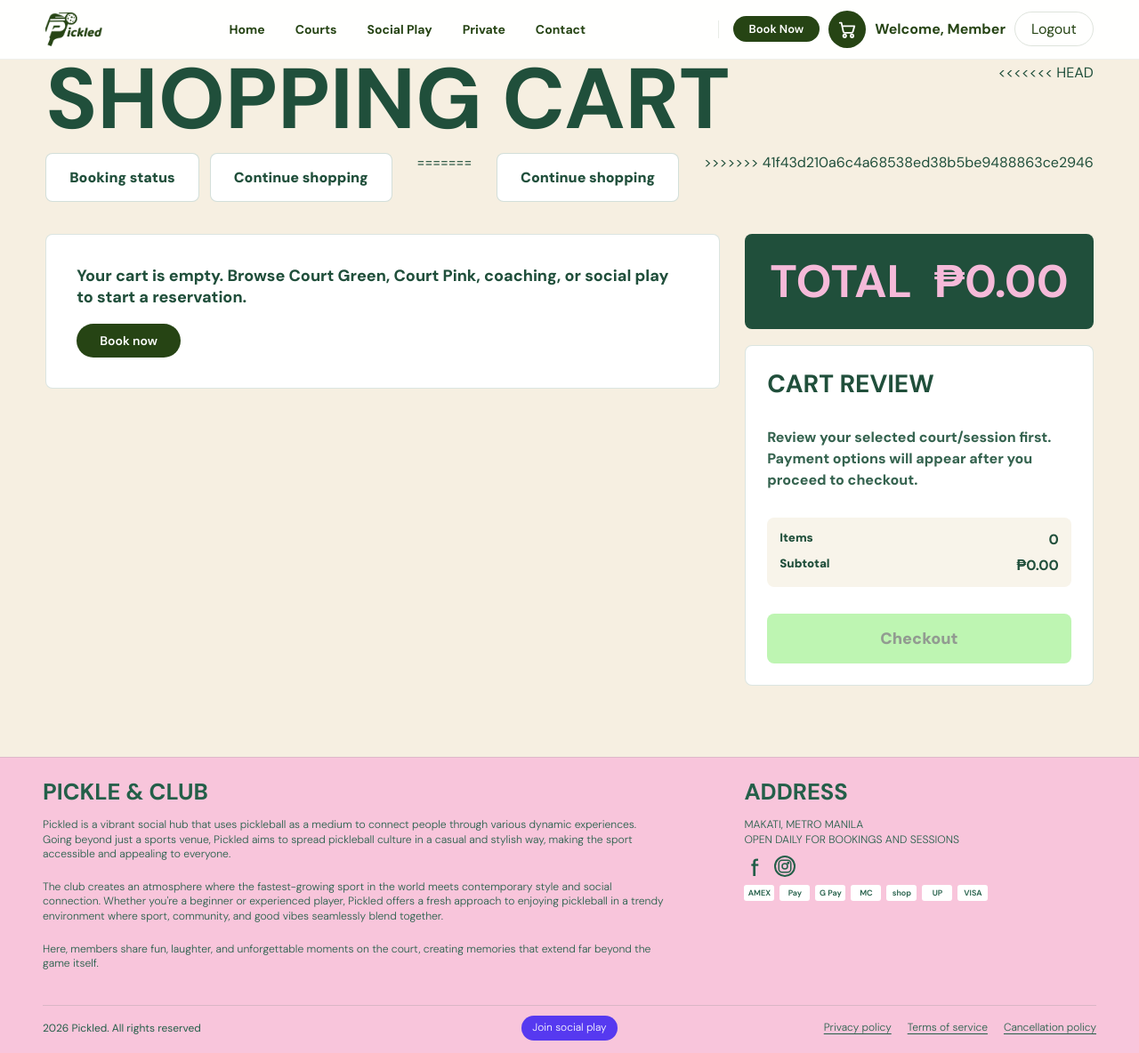
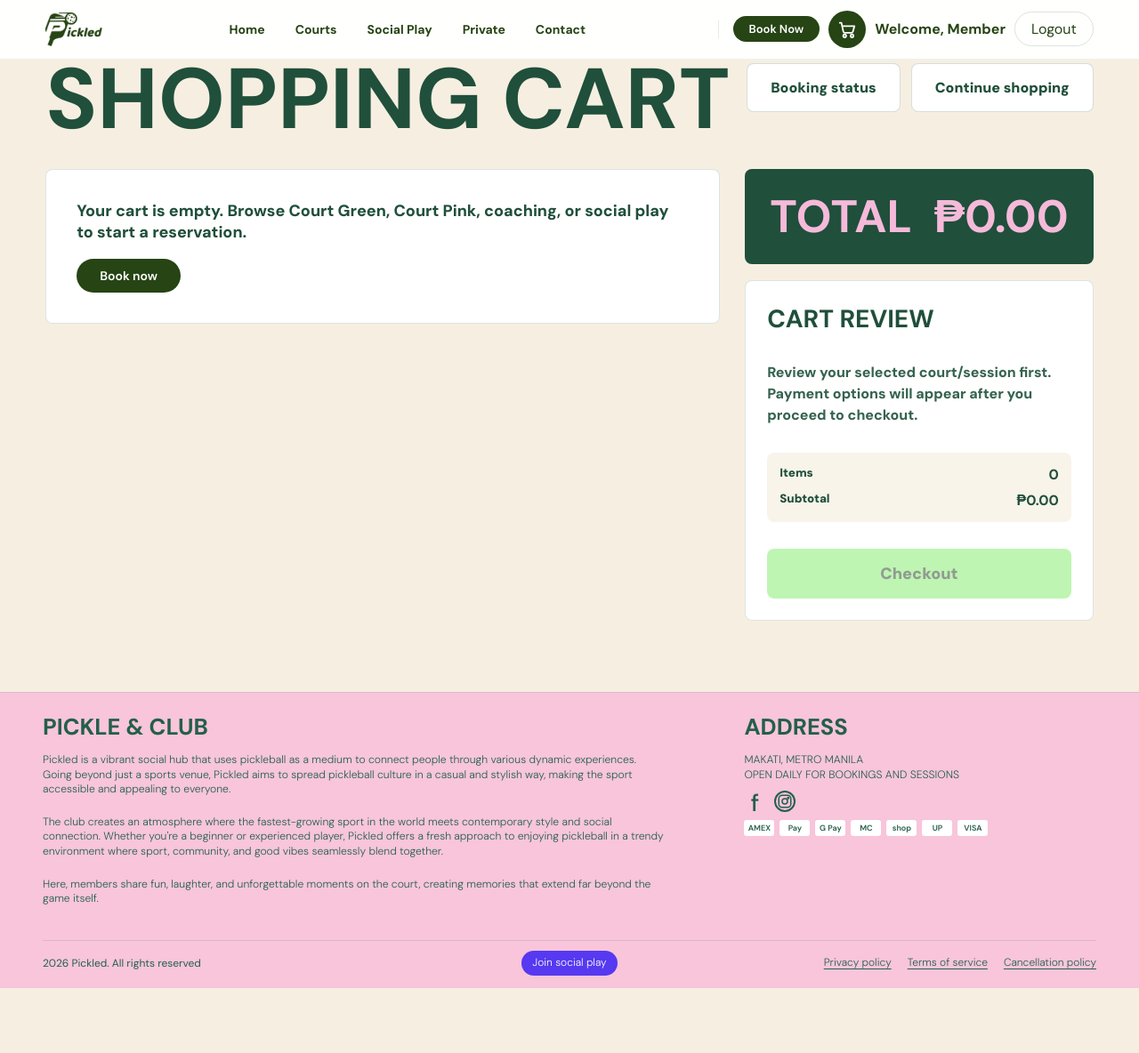
Before and after one commit to TRIIINKET/Pickled, a PHP site: page /pages/cart.php in a window 1280 px wide. Shown: the part 33-1217 px from the top of the page at 89% size. After the commit the page ends 1144 px from the top, so only its background shows below. Run offline with PHP 8.4, Linux system fonts and the light colour scheme; the visitor is signed in with stand-in values (Sample User, id 1); some web fonts are replaced.

Commit message:
Removed unnecessary text and codes. Closes #20.

```diff
--- a/frontend/css/privacy.css
+++ b/frontend/css/privacy.css
@@ -1,6 +1,4 @@
-/* Privacy Modal Styles */
-
-.footer-legal__link {
+footer-legal__link {
   background: none;
   border: none;
   color: inherit;
--- a/frontend/css/terms.css
+++ b/frontend/css/terms.css
@@ -1,5 +1,3 @@
-/* Terms of Service Modal Styles */
-
 .privacy-modal,
 .terms-modal,
 .cancellation-modal {
--- a/frontend/js/privacy-modal.js
+++ b/frontend/js/privacy-modal.js
@@ -1,4 +1,3 @@
-<<<<<<< HEAD
 // Privacy/Terms Modal Functionality
 document.addEventListener('DOMContentLoaded', function(){
   var modalButtons = document.querySelectorAll('[data-modal-target]');
@@ -49,7 +48,6 @@ document.addEventListener('DOMContentLoaded', function(){
     });
   });
 });
-=======
 // Privacy/Terms Modal Functionality
 document.addEventListener('DOMContentLoaded', function(){
   var modalButtons = document.querySelectorAll('[data-modal-target]');
@@ -100,4 +98,3 @@ document.addEventListener('DOMContentLoaded', function(){
     });
   });
 });
->>>>>>> 41f43d210a6c4a68538ed38b5be9488863ce2946
--- a/frontend/pages/cart.php
+++ b/frontend/pages/cart.php
@@ -144,14 +144,10 @@ include __DIR__ . '/../includes/_header.php';
   <div class="cart-shell">
     <div class="cart-top">
       <h1>Shopping Cart</h1>
-<<<<<<< HEAD
       <div class="cart-top-links">
         <a href="booking.php">Booking status</a>
         <a href="courts.php#court-detail">Continue shopping</a>
       </div>
-=======
-      <a href="courts.php#court-detail">Continue shopping</a>
->>>>>>> 41f43d210a6c4a68538ed38b5be9488863ce2946
     </div>
 
     <?php if ($message): ?>
@@ -197,11 +193,7 @@ include __DIR__ . '/../includes/_header.php';
         <?php endif; ?>
 
         <?php if (!empty($_SESSION['last_booking'])): ?>
-<<<<<<< HEAD
           <section id="booking-status" class="confirmation">
-=======
-          <section class="confirmation">
->>>>>>> 41f43d210a6c4a68538ed38b5be9488863ce2946
             <h2>Booking Confirmation</h2>
             <p>Reference: <?= htmlspecialchars($_SESSION['last_booking']['reference']) ?></p>
             <p>Status: <?= htmlspecialchars($_SESSION['last_booking']['status']) ?> · <?= htmlspecialchars($_SESSION['last_booking']['cancellation_policy']['label']) ?></p>
```
Also changed, not shown: frontend/pages/booking.php (+1 -6 lines).
